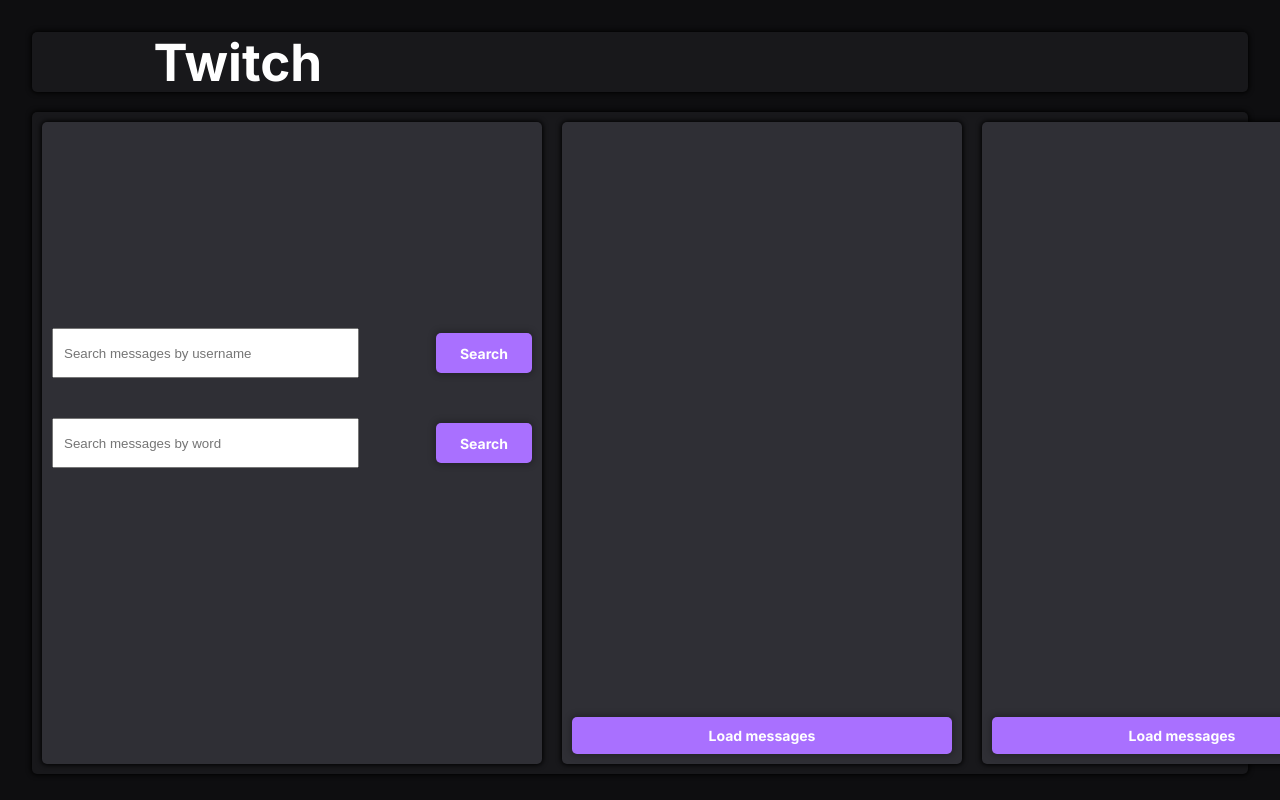
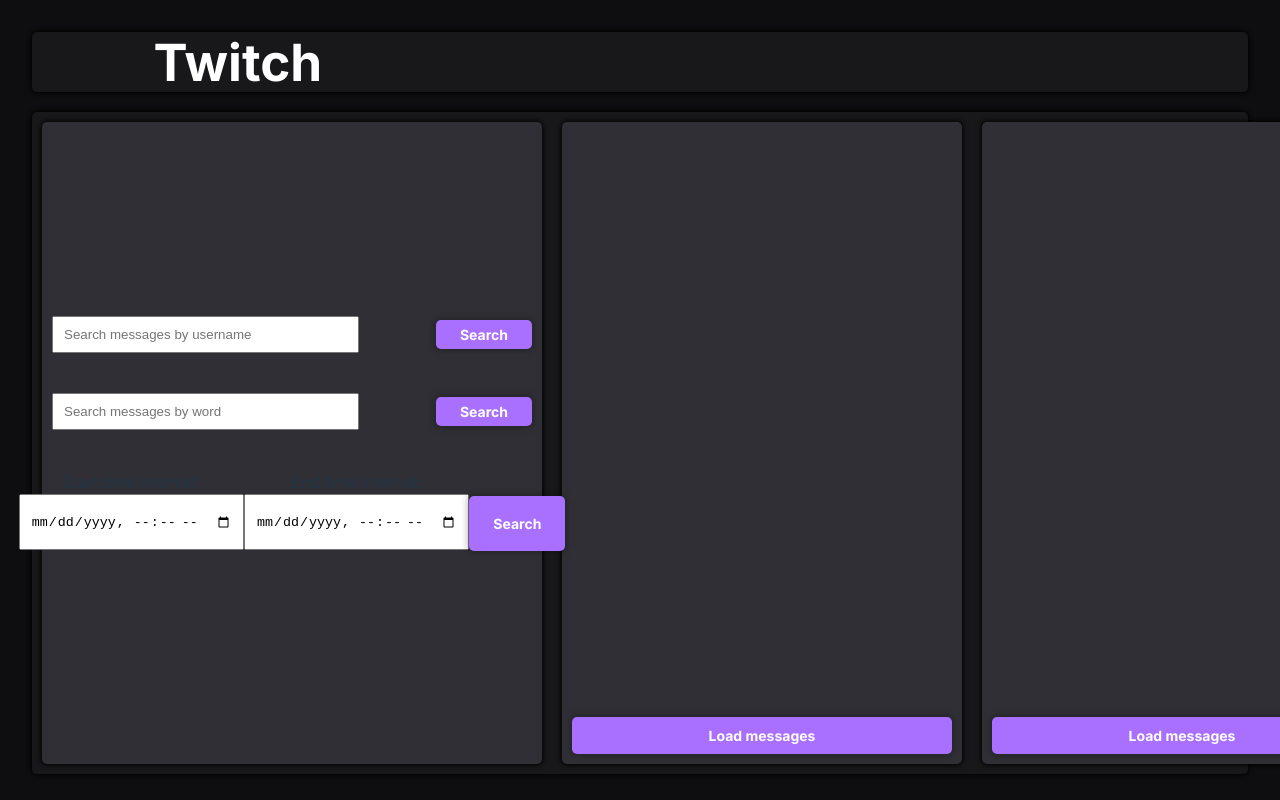
Before and after one commit to angelobarilari/twitchverse, a React (Vite) app in the folder frontend/: page /home in a window 1280 px wide. Shown: the top 800 px of the page. Built offline with nearby package versions, Linux system fonts and the light colour scheme.

Commit message:
feat: added date interval route

```diff
--- a/frontend/src/pages/home/index.jsx
+++ b/frontend/src/pages/home/index.jsx
@@ -47,7 +47,7 @@
             .catch((err) => console.log(err));
     };
 
-    const requestMessagesBywordSchema = yup.object().shape({
+    const requestMessagesByWordSchema = yup.object().shape({
         word: yup.string().required("Enter a word"),
     });
 
@@ -56,8 +56,42 @@
         handleSubmit: wordSubmit,
         formState: { errors: wordErrors },
     } = useForm({
-        resolver: yupResolver(requestMessagesBywordSchema),
+        resolver: yupResolver(requestMessagesByWordSchema),
     });
+
+    const getMessagesByDateInterval = (formData) => {
+        let { startDate, endDate } = formData
+
+        startDate = Math.floor(startDate / 1000)
+
+        if (!endDate)
+            endDate = Math.floor(Date.now() / 1000)
+
+        apiUrl
+            .get(`${startDate}/${endDate}/`)
+            .then((res) => setMessages(res.data))
+            .catch((err) => console.log(err));
+    };
+
+    function parseDateString(value, originalValue) {
+        const parsedDate = Date.parse(originalValue);
+        return Number.isNaN(parsedDate) ? null : new Date(parsedDate);
+    }
+
+    const requestMessagesByDateIntervalSchema = yup.object().shape({
+        startDate: yup.date().transform(parseDateString).required(),
+
+        // endDate: yup.date().transform(parseDateString)
+    });
+
+    const {
+        register: dateIntervalRegister,
+        handleSubmit: dateIntervalSubmit,
+        formState: { errors: dateIntervalErrors },
+    } = useForm({
+        resolver: yupResolver(requestMessagesByDateIntervalSchema),
+    });
+
 
     return (
         <>
@@ -82,14 +116,13 @@
                         </div>
 
                         <Button
-                            id="submit-btn"
+                            className="submit-btn"
                             minWidth="20%"
                             height="80%"
                             background="var(--purple-1)"
                             color="var(--white)"
                             hover="var(--purple-2)"
-                            type="submit"
-                        >
+                            type="submit" >
                             Search
                         </Button>
                     </form>
@@ -110,14 +143,13 @@
                         </div>
 
                         <Button
-                            id="submit-btn"
+                            className="submit-btn"
                             minWidth="20%"
                             height="80%"
                             background="var(--purple-1)"
                             color="var(--white)"
                             hover="var(--purple-2)"
-                            type="submit"
-                        >
+                            type="submit" >
                             Search
                         </Button>
                     </form>
@@ -127,7 +159,58 @@
                         </span>
                     )}
 
-                    <form></form>
+                    <form
+                        className="date-interval-form"
+                        onSubmit={dateIntervalSubmit(getMessagesByDateInterval)}>
+
+                        <div className="input-container">
+                            <label
+                                className="date-label"
+                                htmlFor="start-time-interval">
+                                Start time interval:
+                                <input
+                                    className="search-input"
+                                    type="datetime-local"
+                                    name="start-time-interval"
+                                    {...dateIntervalRegister("startDate")} />
+                            </label>
+                        </div>
+
+                        <div className="input-container">
+                            <label
+                                className="date-label"
+                                htmlFor="end-time-interval">
+                                End time interval:
+                                <input
+                                    className="search-input"
+                                    type="datetime-local"
+                                    name="end-time-interval"
+                                    {...dateIntervalRegister("endDate")} />
+                            </label>
+                        </div>
+
+                        <Button
+                            className="submit-btn"
+                            id="form-submit-btn"
+                            minWidth="20%"
+                            height="55%"
+                            background="var(--purple-1)"
+                            color="var(--white)"
+                            hover="var(--purple-2)"
+                            type="submit" >
+                            Search
+                        </Button>
+                    </form>
+                    {dateIntervalErrors.startDate?.message && (
+                        <span className="error-message">
+                            {dateIntervalErrors.startDate.message}
+                        </span>
+                    )}
+                    {dateIntervalErrors.endDate?.message && (
+                        <span className="error-message">
+                            {dateIntervalErrors.endDate.message}
+                        </span>
+                    )}
                 </Box>
 
                 <Box
--- a/frontend/src/pages/home/style.css
+++ b/frontend/src/pages/home/style.css
@@ -32,10 +32,17 @@
     align-items: center;
 
     width: 100%;
-    height: 50px;
+    height: fit-content;
 
     margin: 20px 0px;
     padding: 0px 10px;
+}
+
+.date-interval-form {
+    display: flex;
+    justify-content: center;
+    align-items: center;
+    height: 100px;
 }
 
 .input-container {
@@ -44,6 +51,13 @@
     display: flex;
     flex-direction: column;
     align-items: flex-start;
+}
+
+.date-label {
+    display: flex;
+    flex-direction: column;
+    min-width: 80%;
+    height: 80%;
 }
 
 .error-message {
@@ -58,5 +72,16 @@
 .search-input {
     height: 100%;
     min-width: 80%;
-    padding: 0px 0px 0px 10px;
+    padding: 0px 10px 0px 10px;
 }
+
+.submit-btn {
+    display: flex;
+    justify-content: center;
+    align-items: center;
+}
+
+#form-submit-btn {
+    position: relative;
+    bottom: -3px;
+}
```
Also changed, not shown: 1 other file (tests, documents, lock files or other folders).
